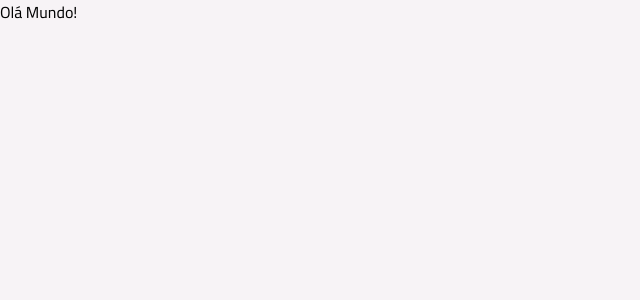
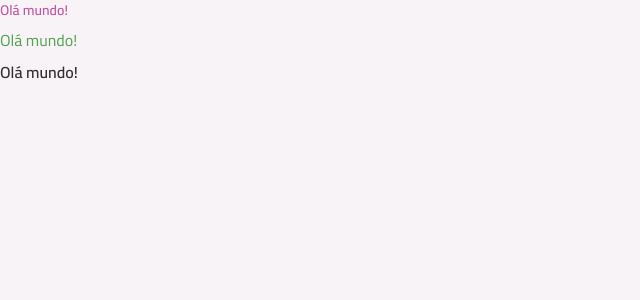
Before and after one commit to eloisaoliveira/todo-app, a React (Vite) app: page / in a window 1280 px wide. Shown: the top 300 px of the page, without its empty margins (0-640 px from the left). Built offline with nearby package versions, Linux system fonts and the light colour scheme.

Commit message:
:sparkles: feat: text component

```diff
--- a/package.json
+++ b/package.json
@@ -11,6 +11,7 @@
   },
   "dependencies": {
     "@tailwindcss/vite": "^4.2.2",
+    "class-variance-authority": "^0.7.1",
     "react": "^19.2.4",
     "react-dom": "^19.2.4",
     "tailwindcss": "^4.2.2"
--- a/src/App.tsx
+++ b/src/App.tsx
@@ -1,5 +1,14 @@
+import Text from "./components/text";
 
 export default function App() {
 
-  return <>Olá Mundo!</>
+  return (
+    <div className="flex flex-col gap-2">
+      <Text variant="body-sm-bold" className="text-pink-base">
+        Olá mundo!
+      </Text>
+      <Text className="text-green-base">Olá mundo!</Text>
+      <Text variant="body-md-bold">Olá mundo!</Text>
+    </div>
+  )
 }
--- /dev/null
+++ b/src/components/text.tsx
@@ -0,0 +1,38 @@
+import React from "react";
+import { cva, type VariantProps } from "class-variance-authority";
+
+export const textVariants = cva("font-sans text-gray-400", {
+    variants: {
+        variant: {
+            "body-sm-bold": "text-sm leading-5 font-semibold",
+            "body-md": "text-base leading-6 font-normal",
+            "body-md-bold": "text-base leading-6 font-semibold"
+        }
+    },
+    defaultVariants: {
+        variant: "body-md"
+    }
+})
+
+interface TextProps extends VariantProps<typeof textVariants> {
+    as?: keyof React.JSX.IntrinsicElements;
+    className?: string;
+    children?: React.ReactNode;
+}
+
+export default function Text({
+    as = "span",
+    variant,
+    className,
+    children,
+    ...props
+}: TextProps) {
+    return React.createElement(
+        as,
+        {
+            className: textVariants({ variant, className }),
+            ...props
+        },
+        children
+    )
+}
```
Also changed, not shown: 1 other file (tests, documents, lock files or other folders).
